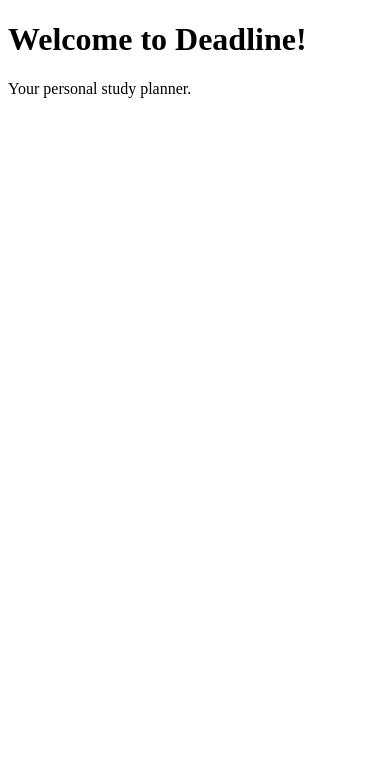
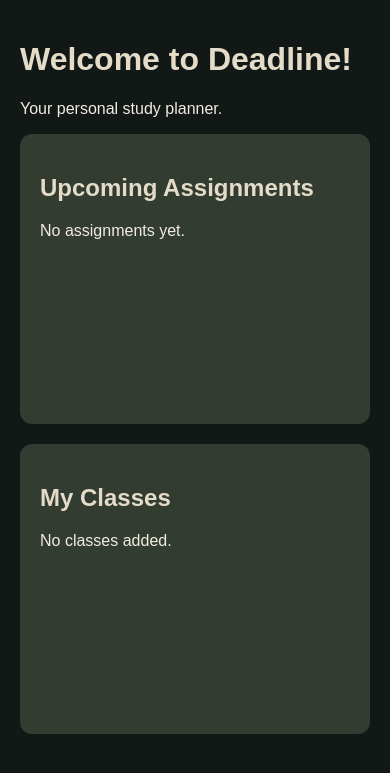
Before and after one commit to nickoaiden3-tech/Deadline, a Flask app: page / in a window 390 px wide. Shown: the top 773 px of the page. Run offline with Flask 3, Linux system fonts and the light colour scheme.

Commit message:
Build responsive homepage dashboard

```diff
--- a/static/css/style.css
+++ b/static/css/style.css
@@ -0,0 +1,45 @@
+body {
+    background-color: #111816;
+    font-family: Arial, sans-serif;
+    color: #e4dbc9;
+    padding : 30px;
+}
+
+h1 {
+    color:#e4dbc9;
+}
+h2 {
+    color: s#e4dbc9;
+}
+p{
+    color:rgb(242, 235, 226);
+}
+
+.card {
+    background-color: #323c30;
+    border-radius: 12px;
+    padding: 20px;
+    flex: 1 1 250px; /* Flex-grow, flex-shrink, flex-basis */
+}
+
+.dashboard {
+    display: flex;
+    gap: 20px;
+    flex-wrap: wrap;
+}
+
+.container {
+    max-width: 1200px;
+    margin: 0 auto;
+}
+
+
+@media (max-width: 600px){
+    body{
+        padding: 20px;
+    }
+
+    .dashboard {
+        flex-direction: column;
+    }
+}
--- a/templates/index.html
+++ b/templates/index.html
@@ -4,9 +4,27 @@
     <meta charset="UTF-8">
     <meta name="viewport" content="width=device-width, initial-scale=1.0">
     <title>Deadline</title>
+    <link rel="stylesheet" href="{{ url_for('static', filename='css/style.css') }}">
 </head>
-<body>
-    <h1>Welcome to Deadline!</h1>
-    <p>Your personal study planner.</p>
+
+<body class="container">
+    <main>
+        <h1>Welcome to Deadline!</h1>
+        <p>Your personal study planner.</p>
+
+        <div class="dashboard">
+            <div class="card">
+                <h2>Upcoming Assignments</h2>
+                <p>No assignments yet.</p>
+            </div>
+
+            <div class="card">
+                <h2>My Classes</h2>
+                <p>No classes added.</p>
+            </div>
+        </div>
+
+    </main>
 </body>
+
 </html>
```
